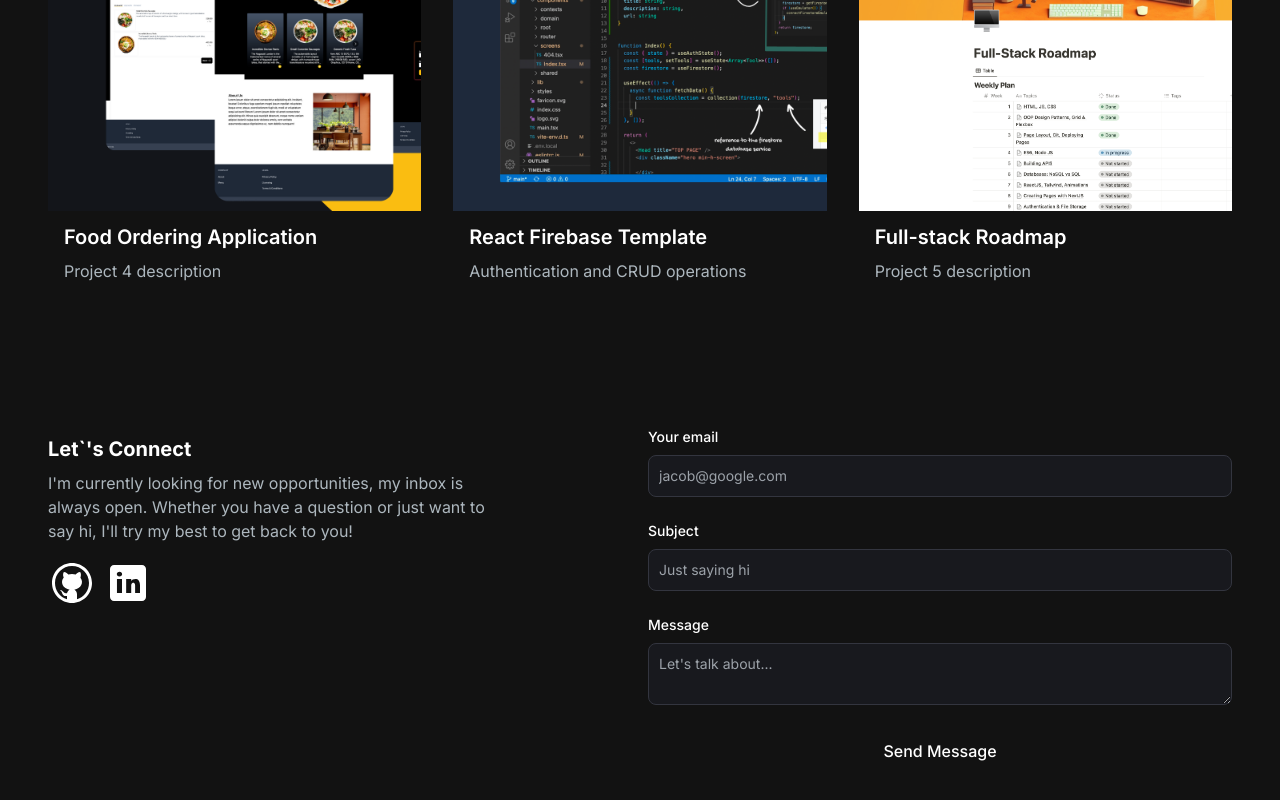
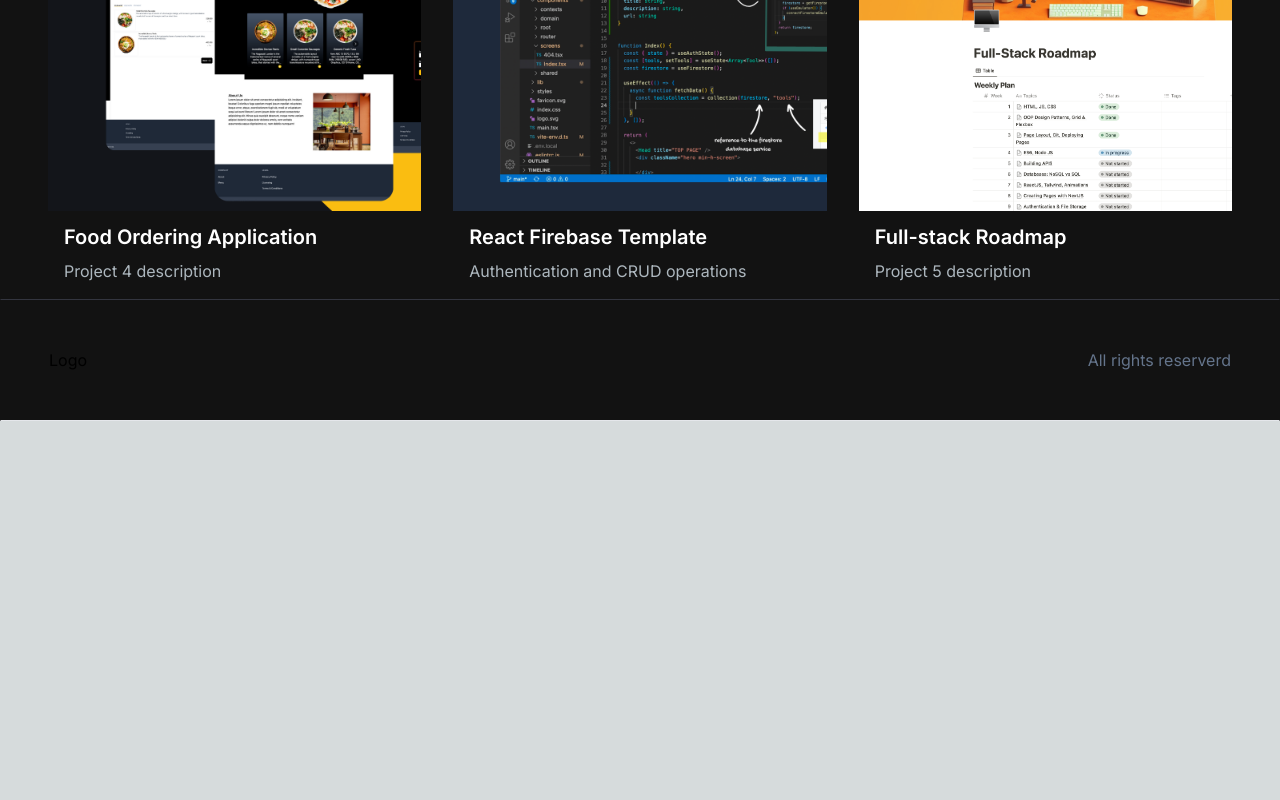
Before and after one commit to Niroshanan/portfolio-website.github.io, a Next.js app: page / in a window 1280 px wide. Shown: the part 1836-2636 px from the top of the page. After the commit the page ends 2257 px from the top, so only its background shows below. Built offline with nearby package versions, Linux system fonts and the light colour scheme.

Commit message:
Email section removed

```diff
--- a/app/api/send/route.js
+++ b/app/api/send/route.js
@@ -1,29 +1,29 @@
-// import { EmailTemplate } from "../../../components/EmailTemplate";
-import { NextResponse } from "next/server";
-import { Resend } from "resend";
+// // import { EmailTemplate } from "../../../components/EmailTemplate";
+// import { NextResponse } from "next/server";
+// import { Resend } from "resend";
 
-const resend = new Resend(process.env.RESEND_API_KEY);
-const fromEmail = process.env.FROM_EMAIL;
+// const resend = new Resend(process.env.RESEND_API_KEY);
+// const fromEmail = process.env.FROM_EMAIL;
 
-export async function POST(req,res) {
-  const {body}  =await req.json();
-  const {email,subject,message}= body;
-  try {
-    const data = await resend.emails.send({
-      from: fromEmail,
-      to: ["sathananthanniroshanan@gmail.com",email],
-      subject: subject,
-      react: (
-        <>
-          <h1>{subject}</h1>
-          <p>Thank you for contacting us</p>
-          <p>{message}</p>
-        </>
-      ),
-    });
+// export async function POST(req,res) {
+//   const {body}  =await req.json();
+//   const {email,subject,message}= body;
+//   try {
+//     const data = await resend.emails.send({
+//       from: fromEmail,
+//       to: ["sathananthanniroshanan@gmail.com",email],
+//       subject: subject,
+//       react: (
+//         <>
+//           <h1>{subject}</h1>
+//           <p>Thank you for contacting us</p>
+//           <p>{message}</p>
+//         </>
+//       ),
+//     });
 
-    return NextResponse.json(data);
-  } catch (error) {
-    return NextResponse.json({ error });
-  }
-}
+//     return NextResponse.json(data);
+//   } catch (error) {
+//     return NextResponse.json({ error });
+//   }
+// }
--- a/app/components/EmailSection.jsx
+++ b/app/components/EmailSection.jsx
@@ -1,133 +1,133 @@
-"use client";
-import React, { useState } from "react";
-import GithubIcon from "../../public/github-icon.svg";
-import LinkedinIcon from "../../public/linkedin-icon.svg";
-import Link from "next/link";
-import Image from "next/image";
+// "use client";
+// import React, { useState } from "react";
+// import GithubIcon from "../../public/github-icon.svg";
+// import LinkedinIcon from "../../public/linkedin-icon.svg";
+// import Link from "next/link";
+// import Image from "next/image";
 
-const EmailSection = () => {
-  const [emailSubmitted, setEmailSubmitted] = useState(false);
+// const EmailSection = () => {
+//   const [emailSubmitted, setEmailSubmitted] = useState(false);
 
-  const handleSubmit = async (e) => {
-    e.preventDefault();
-    const data = {
-      email: e.target.email.value,
-      subject: e.target.subject.value,
-      message: e.target.message.value,
-    };
-    const JSONdata = JSON.stringify(data);
-    const endpoint = "/api/send";
+//   const handleSubmit = async (e) => {
+//     e.preventDefault();
+//     const data = {
+//       email: e.target.email.value,
+//       subject: e.target.subject.value,
+//       message: e.target.message.value,
+//     };
+//     const JSONdata = JSON.stringify(data);
+//     const endpoint = "/api/send";
 
-    // Form the request for sending data to the server.
-    const options = {
-      // The method is POST because we are sending data.
-      method: "POST",
-      // Tell the server we're sending JSON.
-      headers: {
-        "Content-Type": "application/json",
-      },
-      // Body of the request is the JSON data we created above.
-      body: JSONdata,
-    };
+//     // Form the request for sending data to the server.
+//     const options = {
+//       // The method is POST because we are sending data.
+//       method: "POST",
+//       // Tell the server we're sending JSON.
+//       headers: {
+//         "Content-Type": "application/json",
+//       },
+//       // Body of the request is the JSON data we created above.
+//       body: JSONdata,
+//     };
 
-    const response = await fetch(endpoint, options);
-    const resData = await response.json();
+//     const response = await fetch(endpoint, options);
+//     const resData = await response.json();
 
-    if (response.status === 200) {
-      console.log("Message sent.");
-      setEmailSubmitted(true);
-    }
-  };
+//     if (response.status === 200) {
+//       console.log("Message sent.");
+//       setEmailSubmitted(true);
+//     }
+//   };
 
-  return (
-    <section
-      id="contact"
-      className="grid md:grid-cols-2 my-12 md:my-12 py-24 gap-4 relative"
-    >
-      <div className="bg-[radial-gradient(ellipse_at_center,_var(--tw-gradient-stops))] from-primary-900 to-transparent rounded-full h-80 w-80 z-0 blur-lg absolute top-3/4 -left-4 transform -translate-x-1/2 -translate-1/2"></div>
-      <div className="z-10">
-        <h5 className="text-xl font-bold text-white my-2">
-          Let`&apos;s Connect
-        </h5>
-        <p className="text-[#ADB7BE] mb-4 max-w-md">
-          {" "}
-          I&apos;m currently looking for new opportunities, my inbox is always
-          open. Whether you have a question or just want to say hi, I&apos;ll
-          try my best to get back to you!
-        </p>
-        <div className="socials flex flex-row gap-2">
-          <Link href="github.com">
-            <Image src={GithubIcon} alt="Github Icon" />
-          </Link>
-          <Link href="linkedin.com">
-            <Image src={LinkedinIcon} alt="Linkedin Icon" />
-          </Link>
-        </div>
-      </div>
-      <div>
-        {emailSubmitted ? (
-          <p className="text-green-500 text-sm mt-2">
-            Email sent successfully!
-          </p>
-        ) : (
-          <form className="flex flex-col" onSubmit={handleSubmit}>
-            <div className="mb-6">
-              <label
-                htmlFor="email"
-                className="text-white block mb-2 text-sm font-medium"
-              >
-                Your email
-              </label>
-              <input
-                name="email"
-                type="email"
-                id="email"
-                required
-                className="bg-[#18191E] border border-[#33353F] placeholder-[#9CA2A9] text-gray-100 text-sm rounded-lg block w-full p-2.5"
-                placeholder="jacob@google.com"
-              />
-            </div>
-            <div className="mb-6">
-              <label
-                htmlFor="subject"
-                className="text-white block text-sm mb-2 font-medium"
-              >
-                Subject
-              </label>
-              <input
-                name="subject"
-                type="text"
-                id="subject"
-                required
-                className="bg-[#18191E] border border-[#33353F] placeholder-[#9CA2A9] text-gray-100 text-sm rounded-lg block w-full p-2.5"
-                placeholder="Just saying hi"
-              />
-            </div>
-            <div className="mb-6">
-              <label
-                htmlFor="message"
-                className="text-white block text-sm mb-2 font-medium"
-              >
-                Message
-              </label>
-              <textarea
-                name="message"
-                id="message"
-                className="bg-[#18191E] border border-[#33353F] placeholder-[#9CA2A9] text-gray-100 text-sm rounded-lg block w-full p-2.5"
-                placeholder="Let's talk about..."
-              />
-            </div>
-            <button
-              type="submit"
-              className="bg-primary-500 hover:bg-primary-600 text-white font-medium py-2.5 px-5 rounded-lg w-full"
-            >
-              Send Message
-            </button>
-          </form>
-        )}
-      </div>
-    </section>
-  );
-};
+//   return (
+//     <section
+//       id="contact"
+//       className="grid md:grid-cols-2 my-12 md:my-12 py-24 gap-4 relative"
+//     >
+//       <div className="bg-[radial-gradient(ellipse_at_center,_var(--tw-gradient-stops))] from-primary-900 to-transparent rounded-full h-80 w-80 z-0 blur-lg absolute top-3/4 -left-4 transform -translate-x-1/2 -translate-1/2"></div>
+//       <div className="z-10">
+//         <h5 className="text-xl font-bold text-white my-2">
+//           Let`&apos;s Connect
+//         </h5>
+//         <p className="text-[#ADB7BE] mb-4 max-w-md">
+//           {" "}
+//           I&apos;m currently looking for new opportunities, my inbox is always
+//           open. Whether you have a question or just want to say hi, I&apos;ll
+//           try my best to get back to you!
+//         </p>
+//         <div className="socials flex flex-row gap-2">
+//           <Link href="github.com">
+//             <Image src={GithubIcon} alt="Github Icon" />
+//           </Link>
+//           <Link href="linkedin.com">
+//             <Image src={LinkedinIcon} alt="Linkedin Icon" />
+//           </Link>
+//         </div>
+//       </div>
+//       <div>
+//         {emailSubmitted ? (
+//           <p className="text-green-500 text-sm mt-2">
+//             Email sent successfully!
+//           </p>
+//         ) : (
+//           <form className="flex flex-col" onSubmit={handleSubmit}>
+//             <div className="mb-6">
+//               <label
+//                 htmlFor="email"
+//                 className="text-white block mb-2 text-sm font-medium"
+//               >
+//                 Your email
+//               </label>
+//               <input
+//                 name="email"
+//                 type="email"
+//                 id="email"
+//                 required
+//                 className="bg-[#18191E] border border-[#33353F] placeholder-[#9CA2A9] text-gray-100 text-sm rounded-lg block w-full p-2.5"
+//                 placeholder="jacob@google.com"
+//               />
+//             </div>
+//             <div className="mb-6">
+//               <label
+//                 htmlFor="subject"
+//                 className="text-white block text-sm mb-2 font-medium"
+//               >
+//                 Subject
+//               </label>
+//               <input
+//                 name="subject"
+//                 type="text"
+//                 id="subject"
+//                 required
+//                 className="bg-[#18191E] border border-[#33353F] placeholder-[#9CA2A9] text-gray-100 text-sm rounded-lg block w-full p-2.5"
+//                 placeholder="Just saying hi"
+//               />
+//             </div>
+//             <div className="mb-6">
+//               <label
+//                 htmlFor="message"
+//                 className="text-white block text-sm mb-2 font-medium"
+//               >
+//                 Message
+//               </label>
+//               <textarea
+//                 name="message"
+//                 id="message"
+//                 className="bg-[#18191E] border border-[#33353F] placeholder-[#9CA2A9] text-gray-100 text-sm rounded-lg block w-full p-2.5"
+//                 placeholder="Let's talk about..."
+//               />
+//             </div>
+//             <button
+//               type="submit"
+//               className="bg-primary-500 hover:bg-primary-600 text-white font-medium py-2.5 px-5 rounded-lg w-full"
+//             >
+//               Send Message
+//             </button>
+//           </form>
+//         )}
+//       </div>
+//     </section>
+//   );
+// };
 
-export default EmailSection;
+// export default EmailSection;
--- a/app/page.js
+++ b/app/page.js
@@ -14,7 +14,7 @@ export default function Home() {
         <HeroSection />
         <AboutSection/>
         <ProjectSection/>
-        <EmailSection/>
+        {/* <EmailSection/> */}
       </div>
       <Footer/>
     </main>
```
